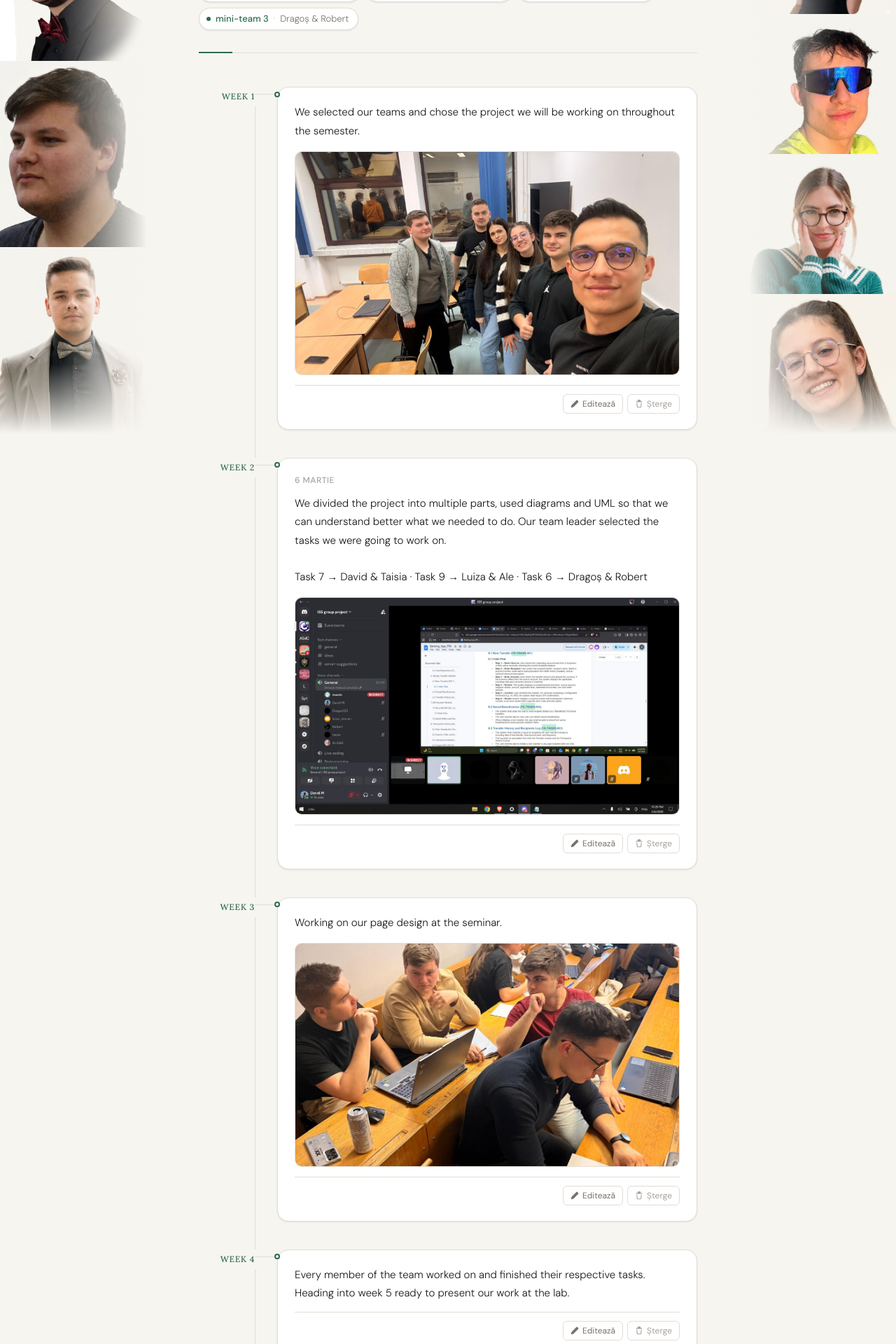
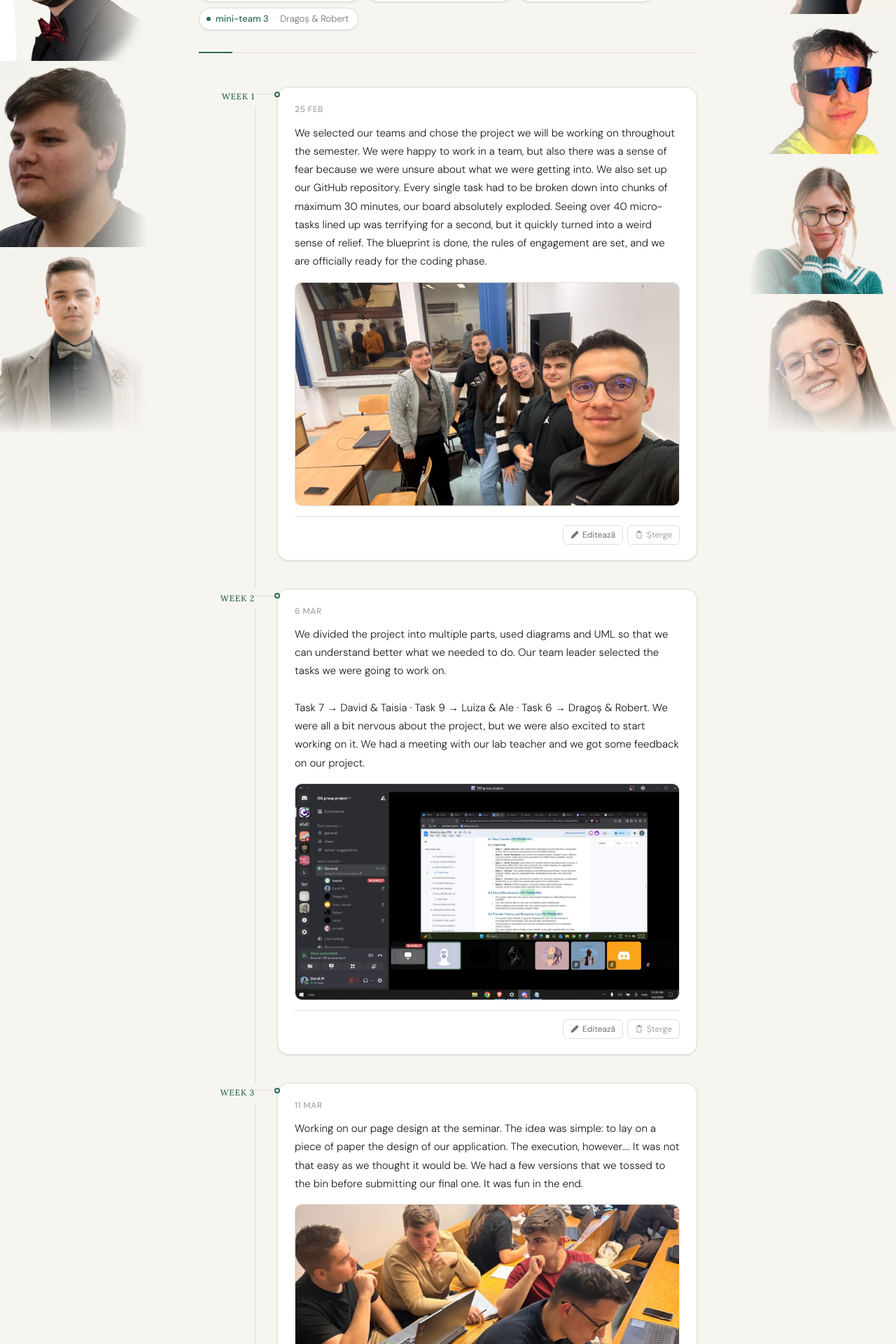
Before and after one commit to David-Mal/ISS-Blog2026, a React (Vite) app: page / in a window 1280 px wide. Shown: the part 180-2100 px from the top of the page at 70% size. Built offline with nearby package versions, Linux system fonts and the light colour scheme.

Commit message:
update mare

```diff
--- a/src/App.jsx
+++ b/src/App.jsx
@@ -39,24 +39,24 @@ const DEFAULT_WEEKS = [
   {
     id: 1,
     weekNum: 1,
-    label: 'Week 1',
+    label: 'Week 1 · 25 FEB',
     content:
-      'We selected our teams and chose the project we will be working on throughout the semester.',
+      'We selected our teams and chose the project we will be working on throughout the semester. We were happy to work in a team, but also there was a sense of fear because we were unsure about what we were getting into. We also set up our GitHub repository. Every single task had to be broken down into chunks of maximum 30 minutes, our board absolutely exploded. Seeing over 40 micro-tasks lined up was terrifying for a second, but it quickly turned into a weird sense of relief. The blueprint is done, the rules of engagement are set, and we are officially ready for the coding phase.',
     image: "/im1.jpeg",
   },
   {
     id: 2,
     weekNum: 2,
-    label: 'Week 2 · 6 martie',
+    label: 'Week 2 · 6 MAR',
     content:
-      'We divided the project into multiple parts, used diagrams and UML so that we can understand better what we needed to do. Our team leader selected the tasks we were going to work on.\n\nTask 7 → David & Taisia · Task 9 → Luiza & Ale · Task 6 → Dragoș & Robert',
+      'We divided the project into multiple parts, used diagrams and UML so that we can understand better what we needed to do. Our team leader selected the tasks we were going to work on.\n\nTask 7 → David & Taisia · Task 9 → Luiza & Ale · Task 6 → Dragoș & Robert. We were all a bit nervous about the project, but we were also excited to start working on it. We had a meeting with our lab teacher and we got some feedback on our project.',
     image: "/im2.jpeg",
   },
   {
     id: 3,
     weekNum: 3,
-    label: 'Week 3',
-    content: 'Working on our page design at the seminar.',
+    label: 'Week 3 · 11 MAR',
+    content: 'Working on our page design at the seminar. The idea was simple: to lay on a piece of paper the design of our application. The execution, however.... It was not that easy as we thought it would be. We had a few versions that we tossed to the bin before submitting our final one. It was fun in the end.',
     image: "/im3.jpeg",
   },
   {
@@ -64,31 +64,31 @@ const DEFAULT_WEEKS = [
     weekNum: 4,
     label: 'Week 4',
     content:
-      'Every member of the team worked on and finished their respective tasks. Heading into week 5 ready to present our work at the lab.',
+      'The assignment for this week had a sentence that hit us like a freight train: "Implement your design as a WinUI 3 app that uses MVVM UI pattern. Yes, the entire app." Going from drawing neat, abstract UML boxes and drawing the design of the application on sheets of paper to writing a full-blown WinUI 3 application was a serious reality check. Every member of the team worked on and finished their respective tasks. This task was interesting, having a few discord meetings, some merge conflicts but we figured it all out in the end. Heading into week 5 ready to present our work at the lab.',
     image: null,
   },
   {
     id: 5,
     weekNum: 5,
-    label: 'Week 5',
+    label: 'Week 5 · 25 MAR',
     content:
-      '\Handed in our project at the lab today — mix of nerves and relief, but the lab teacher actually had good things to say, so we\'re calling that a win.',
+      '\Handed in our project at the lab today — mix of nerves and relief. The stress was entirely real, just look at the defensive forehead-rub happening in the back left. We rode a complete rollercoaster from absolute, silent despair (convinced the final submission was cursed) to sheer relief. Against all odds, and despite the guys looming in the back holding their breath, the lab teacher actually had good things to say! We survived the great panic. We\'re officially calling this a massive win.',
     image: "/week5.jpeg",
   },
   {
     id: 6,
     weekNum: 6,
-    label: 'Week 6',
+    label: 'Week 6 · 1 APR',
     content:
-      'We got the project from 922/2 and we discussed our tasks for this new assignment.',
+      'We got the project from 922/2 and we discussed our tasks for this new assignment. Imagine the collective whiplash when we found out we had to abandon all our hard work, and adopt group 922/2\'s codebase instead. But after the initial shock wore off, we hopped into the Discord trenches to dissect our new reality: the MovieApp. Maxim fired up the screen share, and we used a highly sophisticated Notepad file to draft our battle plan.',
     image: "/week6.jpeg",
   },
   {
     id: 7,
     weekNum: 7,
-    label: 'Week 7',
+    label: 'Week 7 · 6 APR',
     content:
-      'We worked on this new project. Each member got some tasks for this brand new project that we received. On Wendnesday we turned in our work and it was good!',
+      'We all grinded through our assigned tasks for the new codebase, and by Wednesday, we finally wrapped it up. The final result? Actually incredible. Huge shoutout to Maxim, the absolute MVP of this sprint. Seeing his late-night message drop—confirming the assignment was officially done and pushed to GitHub—was the ultimate relief. But the real flex? Hitting over 80% code coverage across the board, with most of it sitting at a ridiculous 98%+. Earning those reaction emojis in the chat was well-deserved. Nothing beats wrapping up a chaotic project just in time to log off and enjoy the holidays!',
     image: "/week7.jpeg",
   },
 
@@ -97,7 +97,7 @@ const DEFAULT_WEEKS = [
     weekNum: 8,
     label: 'Week 8',
     content:
-      'Avengers, assemble! New challenge, new team, same ambition.',
+      'Avengers, assemble! New challenge, new team, same ambition. After surviving the recent project chaos, we definitely earned this golden-hour squad photo. We took a much-needed screen break and headed out to Gheorgheni Park for a proper team-building session. Grabbing food together and just hanging out, talking, and laughing off the stress was exactly what we needed. It was a total success—the energy in this group is unmatched, and everyone is genuinely hyped to finally be working together in this lineup. Here\'s to whatever comes next!',
     image: "/week8.png",
   },
 
@@ -140,7 +140,7 @@ const DEFAULT_WEEKS = [
   {
     id: 13,
     weekNum: 11,
-    label: 'Week 11',
+    label: 'Week 11 · 13 MAY',
     content:
       '500.000 errors later and after many merge conflicts and failed pull requests we finally did it and handed in our project.',
     image: "/w11_1.JPG",
@@ -174,7 +174,7 @@ const DEFAULT_WEEKS = [
   },
 ]
 
-const STORAGE_KEY = 'iss-blog-weeks-v9'
+const STORAGE_KEY = 'iss-blog-weeks-v10'
 
 function loadWeeks() {
   try {
```
